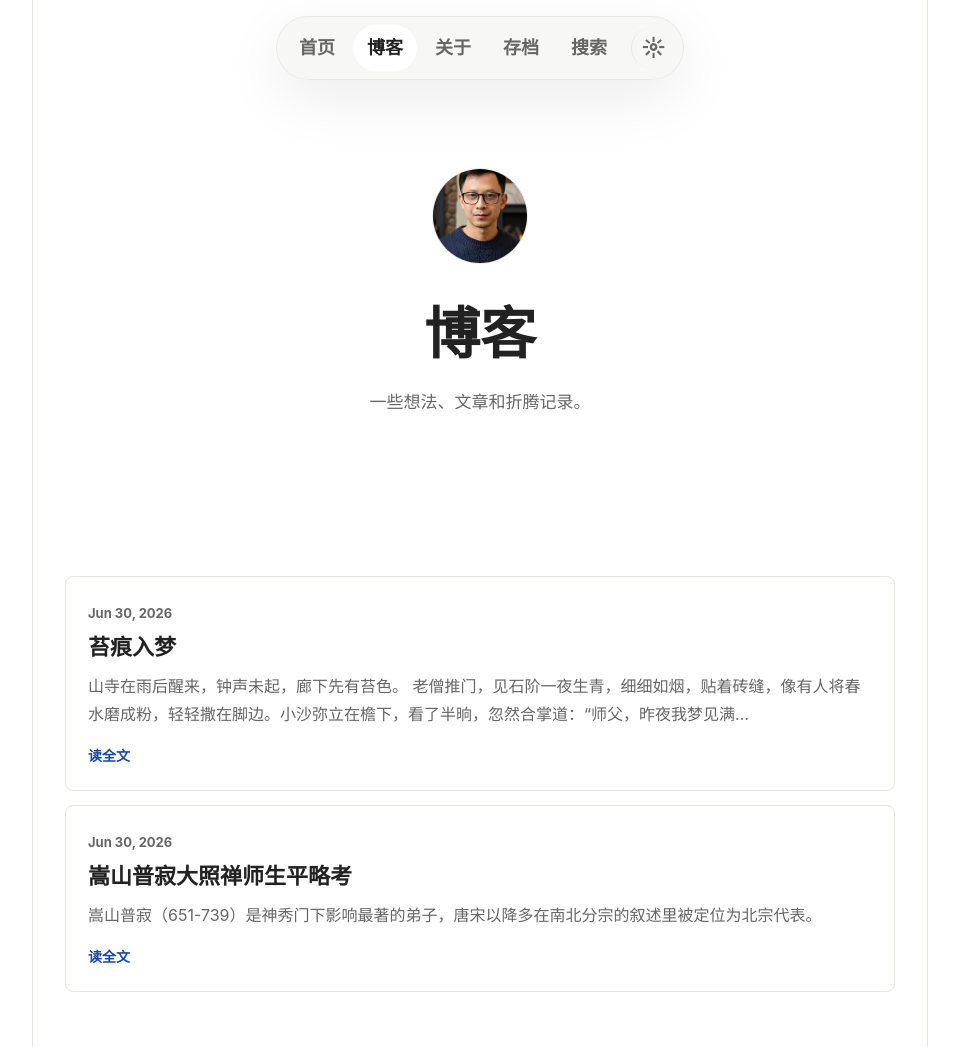
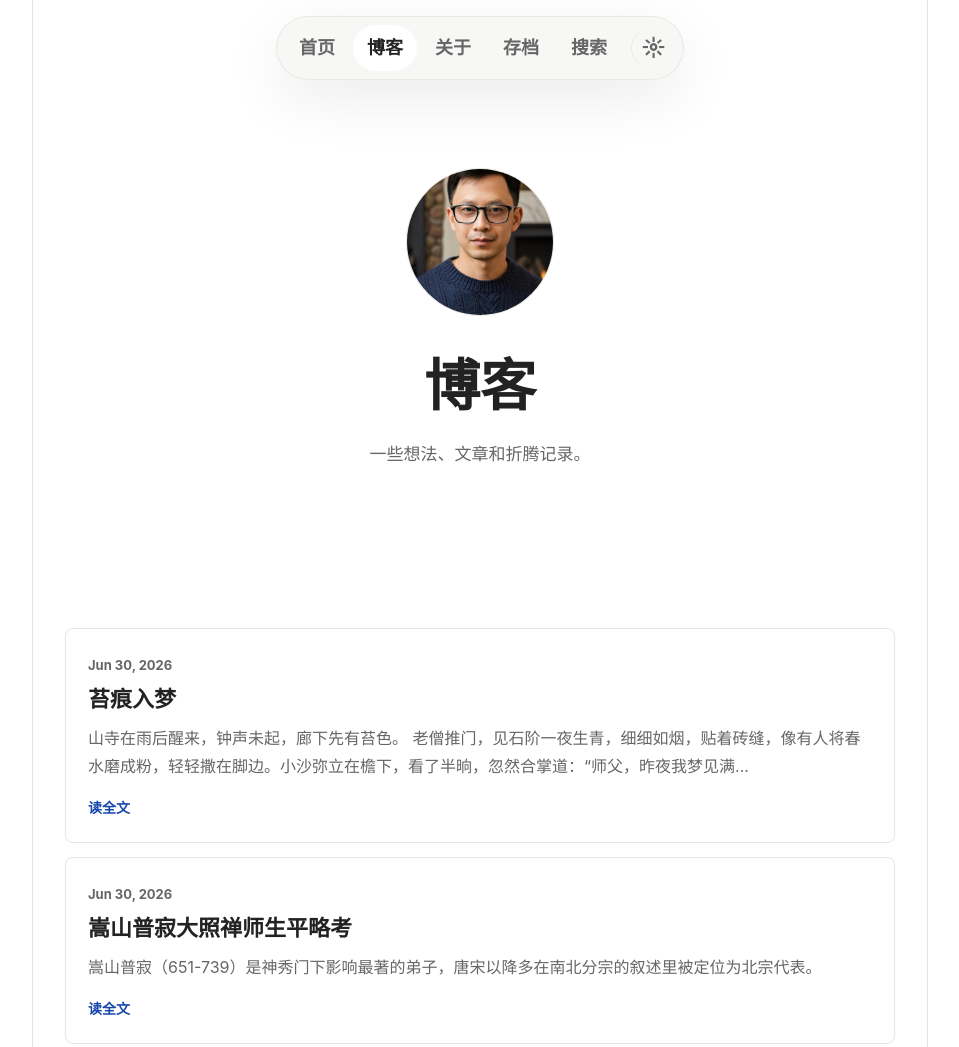
Before and after one commit to lancesn/personal-blog, a website: page blog.html in a window 1280 px wide. Shown: the top 1047 px of the page, without its empty margins (160-1119 px from the left). Drawn offline with Linux system fonts and the light colour scheme.

Commit message:
Match page avatars to homepage size

```diff
--- a/styles.css
+++ b/styles.css
@@ -209,8 +209,8 @@ a {
 }
 
 .page-avatar {
-  width: 96px;
-  height: 96px;
+  width: 148px;
+  height: 148px;
   margin: 0 auto 22px;
 }
 
```
Also changed, not shown: dist/styles.css.
